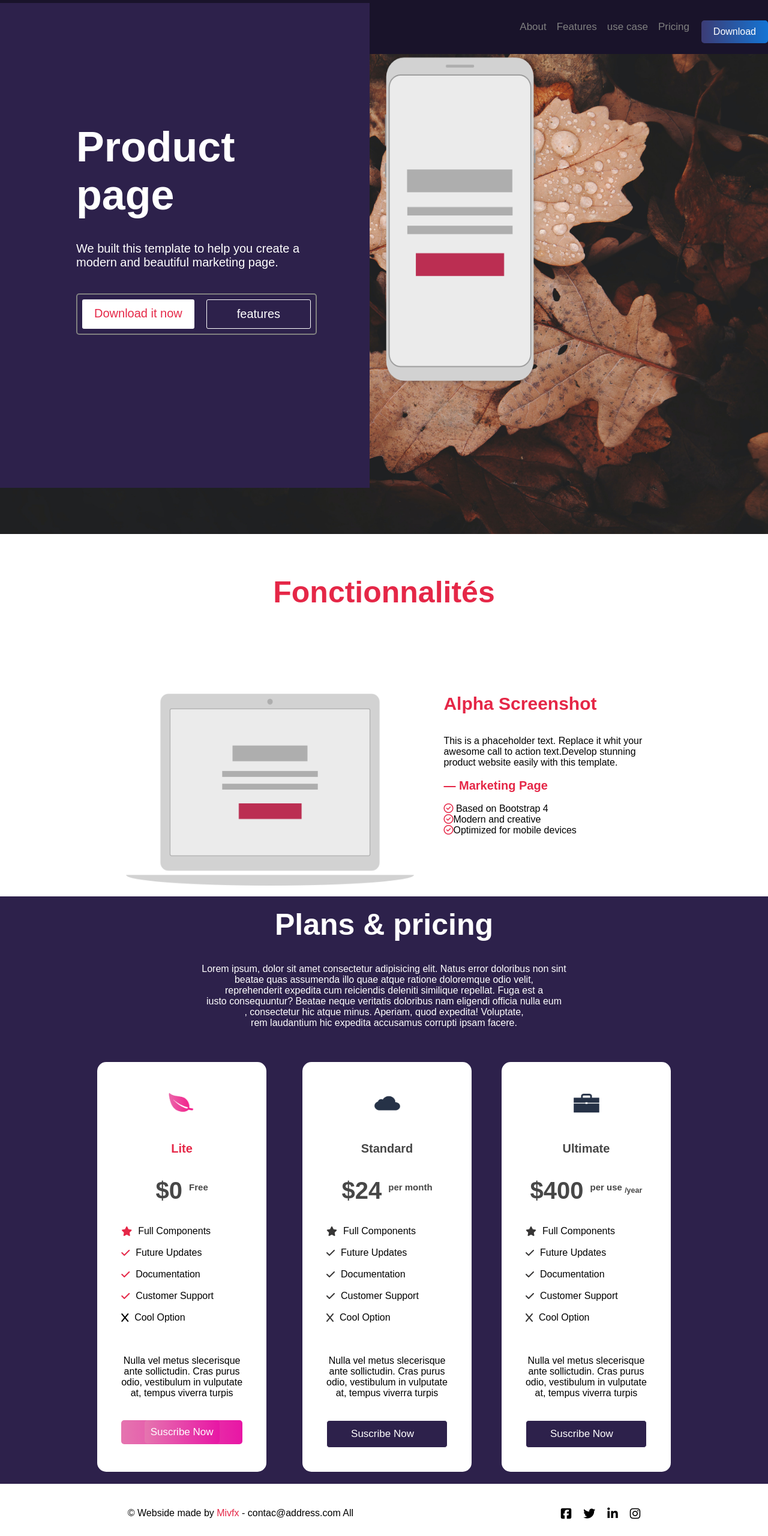
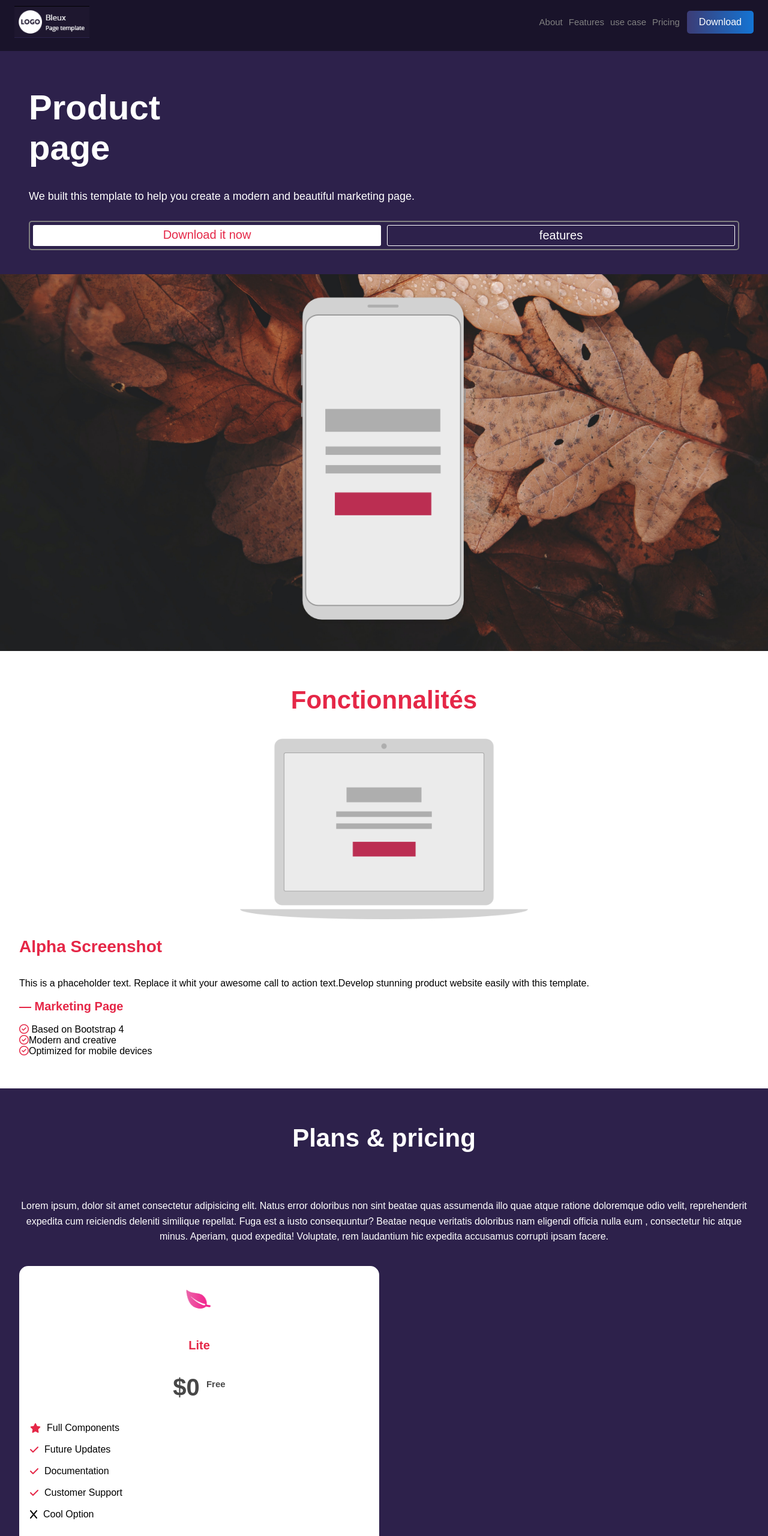
Before and after one commit to gersonmv715/proyectoBleux, a plain HTML site: page index.html in a window 1280 px wide. Shown: the top 2560 px of the page at 60% size. Drawn offline with Linux system fonts and the light colour scheme.

Commit message:
se acutualizo el css y el html para que pueda quedar responsive

```diff
--- a/index.html
+++ b/index.html
@@ -8,11 +8,13 @@
      <link rel="stylesheet" href="https://cdnjs.cloudflare.com/ajax/libs/font-awesome/6.7.2/css/all.min.css" crossorigin="anonymous" referrerpolicy="no-referrer" />
 </head>
 <body>
-       <nav>
+    <header>
+
            <div class="menu">
                <div class="logo">
                 <img src="./imagenes/assest/logo.png" alt="" class="">
                </div>
+               <nav>
                <ul>
                    <li><a href="#">About</a></li>
                    <li><a href="#">Features</a></li>
@@ -20,14 +22,17 @@
                    <li><a href="#">Pricing</a></li>
 
                </ul>
+               </nav>
                <div class="btn">
               <a  href="#">Download</a>
                </div>
 
            </div>
-       </nav>
+
+       </header>
+       <main>
        <div class="cuerpo">
-        <img src="./imagenes/assest/hojasFondo.jpg" alt="" class="img1" width="100%" height="100%">
+
          <div class="apartado">
                      <div class="contenido">
                          <h1>Product <br> page</h1>
@@ -40,7 +45,7 @@
            </div>
          </div>
          <div class="imagen2">
-         <img src="./imagenes/assest/phone.png" alt="" class="" width="40%" height="550px">
+         <img src="./imagenes/assest/phone.png" alt="" class="" width="30%" height="450px">
          </div>
        </div>
        <br>
@@ -182,7 +187,7 @@
              </div>
 
         </div>
-
+</main>
         <footer>
             <div class="parrafo2">
                    <p>© Webside made by <span style="color: #e52747;">Mivfx</span> - contac@address.com All</p>
--- a/style.css
+++ b/style.css
@@ -56,15 +56,14 @@
 }
 
 .cuerpo{
-    position: relative;
+    background-image: url('./imagenes/assest/hojasFondo.jpg');
+    background-size: cover;
+
     width: 100%;
     height: 100vh;
 }
 
 .apartado{
-
-    position: relative;
-    bottom: 734px;
     width: 45%;
     height: 94%;
     color: white;
@@ -74,7 +73,7 @@
 
 .contenido{
     width: 75%;
-    margin: 180px auto 0;
+    margin: 100px auto 0;
     transform: translateX(35px);
 
 }
@@ -125,13 +124,12 @@
 
 
 .imagen2{
+    position: relative;
+    bottom: 650px;
+    justify-content: center;
+    left: 50%;
 
-    justify-content: center;
-    position: relative;
-    bottom: 1370px;
-    left: 50%;
-    width: 50%;
-    height: 120px;
+
 
 
 }
@@ -306,25 +304,69 @@ footer{
 @media (max-width: 1280px) {
 
     .apartado{
+    width: 45%;
+    height: 95%;
+    padding: 20px;
+}
 
-    position: relative;
-    bottom: 889px;
-    width: 45%;
-    height: 96%;
-    color: white;
-    background-color:rgb(45, 33, 75) ;
-    padding: 20px;
+.contenido{
+    width: 75%;
+    margin: 190px auto 0;
+    transform: translateX(35px);
+
 }
 
 .imagen2{
     justify-content: center;
     position: relative;
-    bottom: 1610px;
+    bottom: 750px;
+    left: 50%;
+
+
+
+
+}
+}
+
+@media (min-width: 921px) {
+    .apartado{
+
+    bottom: 649px;
+    width: 45%;
+    height: 94%;
+    padding: 20px;
+
+}
+
+  .contenido{
+    width: 75%;
+    margin: 90px auto 0;
+    transform: translateX(35px);
+
+}
+
+.imagen2{
+    justify-content: center;
+    position: relative;
+    bottom: 550px;
     left: 50%;
     width: 50%;
-    height: 110px;
+
+}
+
+.botones {
+       gap: 10px;
+    margin: 30px 0 0;
+     padding: 5px;
+}
+
+.btn2{
+    padding: 10px 15px;
+}
 
 
+.btn3{
+    padding: 10px 15px;
 }
 
 }
@@ -332,97 +374,113 @@ footer{
 @media (max-width: 920px){
     .apartado{
 
-    position: relative;
-    bottom: 649px;
+    bottom: 550px;
     width: 45%;
     height: 94%;
-    color: white;
-    background-color:rgb(45, 33, 75) ;
-    padding: 20px;
+
 }
 
 .contenido{
     width: 75%;
-    margin: 150px auto 0;
+    margin: 100px auto 0;
     transform: translateX(35px);
 
 }
 
 
 .botones {
-    display: flex;
-    flex-wrap: wrap;
-    gap: 20px;
-     border: 2px solid gray;
-     border-radius: 5px;
-    width: fit-content;
-    margin: 20px auto 0;
-     padding: 8px;
+
+    gap: 10px;
+    margin: 10px auto 0;
+     padding: 5px;
 
 }
 
 .imagen2{
-    justify-content: center;
-    position: relative;
-    bottom: 1250px;
+
+    bottom: 550px;
     left: 50%;
     width: 50%;
-    height: 100px;
+}
+
+
+.btn2{
+    padding: 10px 15px;
+}
+
+
+.btn3{
+    padding: 10px 15px;
+}
+
 
 
 }
 
-.menu{
-    display: flex;
-   justify-content: flex-start;
-   align-items: center;
-   gap: 20px;
-   color: #fff;
-   background-color: rgb(25, 19, 42);
+
+@media (min-width: 769px){
+    .apartado{
+
+    bottom: 550px;
+    width: 45%;
+    height: 94%;
+
 }
 
-.menu .logo{
-    margin-right: auto;
+.contenido{
+    width: 75%;
+    margin: 80px auto 100px;
+    transform: translateX(35px);
+
 }
 
-.menu ul{
-    display: flex;
-    align-items: center;
-    gap: 27px;
-    list-style: none;
+
+.botones {
+
+    gap: 10px;
+    margin: 10px auto 0;
+     padding: 5px;
+
 }
 
-.menu li{
-    font-size: 17px;
+.imagen2{
+
+    bottom: 550px;
+    left: 50%;
+    width: 50%;
 }
 
-.btn5 a {
-    text-align: center;
-    color: white;
-    background-color: rgb(45, 33, 75) ;
-    margin: 0 auto;
-    display: block;
-    padding: 12px 20px;
-    border-radius: 5px ;
-    font-size: 17px;
-    border: 1px solid white;
-    text-decoration: none;
+
+.btn2{
+    padding: 5px 2px;
 }
 
-.btn{
 
-    background: linear-gradient(to right, rgb(60, 60, 117), rgb(20, 116, 212));
-    padding: 10px 20px;
-    border-radius: 5px;
-    color: white;
-    border: none;
-    margin-top: 15px;
-    margin-right: 20px;
-    margin-bottom: 20px;
+.btn3{
+    padding: 5px 1px;
+}
+
+.cajas{
+    gap: 3px;
+}
+
+.caja1{
+    margin: 15px;
+    padding: 30px;
+    border-radius: 15px;
+
+
+}
+
+.caja2{
+    margin: 15px;
+    padding: 30px;
+    border-radius: 15px;
+
+
 }
 
 }
-
 @media (max-width: 768px){
 
     body{
@@ -431,108 +489,54 @@ footer{
         margin:auto;
     }
      .apartado{
-
-    position: relative;
-    bottom: 649px;
+    bottom: 540px;
     width: 45%;
     height: 94%;
-    color: white;
-    background-color:rgb(45, 33, 75) ;
-    padding: 20px;
+
 }
 
 .contenido{
     width: 75%;
-    margin: 150px auto 0;
+    margin: 90px auto 0;
     transform: translateX(35px);
 
 }
 
 
 .botones {
-    display: flex;
-    flex-wrap: wrap;
-    gap: 20px;
-     border: 2px solid gray;
-     border-radius: 5px;
-    width: fit-content;
+    gap: 10px;
     margin: 20px auto 0;
-     padding: 8px;
+     padding: 5px;
 
 }
 
 .imagen2{
-    justify-content: center;
-    position: relative;
-    bottom: 1250px;
+    bottom: 550px;
     left: 50%;
     width: 50%;
-    height: 50%;
+}
 
 
-}
-
-.menu{
-    width: 100%;
-    display: flex;
-   justify-content: flex-start;
-   align-items: center;
-   gap: 20px;
-   color: #fff;
-   background-color: rgb(25, 19, 42);
-}
-
-.menu .logo{
-    margin-right: auto;
-}
-
-.menu ul{
-    display: flex;
-    align-items: center;
-    gap: 27px;
-    list-style: none;
-}
-
-.menu li{
-    font-size: 17px;
-}
 
 .btn5 a {
-    text-align: center;
-    color: white;
-    background-color: rgb(45, 33, 75) ;
-    margin: 0 auto;
-    display: block;
     padding: 12px 20px;
-    border-radius: 5px ;
-    font-size: 17px;
-    border: 1px solid white;
-    text-decoration: none;
 }
 
 .btn{
 
-    background: linear-gradient(to right, rgb(60, 60, 117), rgb(20, 116, 212));
     padding: 10px 20px;
-    border-radius: 5px;
-    color: white;
-    border: none;
     margin-top: 15px;
     margin-right: 20px;
     margin-bottom: 20px;
 }
 
 .cajas{
-    display: flex;
     gap: 5px;
-    justify-content: center;
     padding:20px;
     margin:10px;
 }
 
 .contenido2{
-    display: flex;
-    justify-content: space-evenly;
      width: 95%;
     margin: 150px auto 0;
     padding: 20px;
@@ -556,12 +560,28 @@ footer{
     margin: 10px;
     padding: 30px;
     border-radius: 15px;
-    background-color: #fff;
-    color: black;
-    display: flex;
-    flex-direction: column;
 
 }
+
+.botones {
+
+    gap: 10px;
+    margin: 10px auto 0;
+     padding: 5px;
+
+}
+
+
+
+.btn2{
+    padding: 5px 2px;
+}
+
+
+.btn3{
+    padding: 5px 1px;
+}
+
 
 .cuerpo2 {
     width: 94%;
@@ -809,3 +829,179 @@ footer{
 }
 
 }
+
+
+@media (min-width: 481px){
+
+    *{
+        box-sizing: border-box;
+    }
+
+    body{
+        overflow-x: hidden;
+    }
+
+    .menu{
+        flex-wrap: wrap;
+        gap: 12px;
+        padding: 0 24px 12px;
+    }
+
+    .logo{
+        margin: 10px auto 10px 0;
+    }
+
+    .logo img{
+        display: block;
+        max-width: 125px;
+        height: auto;
+    }
+
+    .menu ul{
+        order: 3;
+        width: 100%;
+        justify-content: space-around;
+        gap: 10px;
+    }
+
+    .menu li{
+        font-size: 15px;
+    }
+
+    .btn{
+        margin: 10px 0;
+    }
+
+    .cuerpo{
+        display: flex;
+        flex-direction: column;
+        height: auto;
+        min-height: 0;
+        background-position: center;
+    }
+
+    .apartado{
+        position: relative;
+        inset: auto;
+        width: 100%;
+        height: auto;
+        padding: 60px 48px 40px;
+    }
+
+    .contenido{
+        width: 100%;
+        margin: 0;
+        transform: none;
+    }
+
+    .apartado h1{
+        font-size: 58px;
+    }
+
+    .apartado p{
+        font-size: 18px;
+    }
+
+    .apartado p br,
+    .contenido4 p br,
+    .contenido3 p br,
+    .caja1 p br,
+    .caja2 p br{
+        display: none;
+    }
+
+    .botones{
+        width: 100%;
+        justify-content: center;
+        margin: 30px 0 0;
+    }
+
+    .btn2,
+    .btn3{
+        flex: 1 1 180px;
+        text-align: center;
+    }
+
+    .imagen2{
+        position: relative;
+        inset: auto;
+        width: 100%;
+        height: auto;
+        padding: 35px 0 45px;
+        text-align: center;
+    }
+
+    .imagen2 img{
+        display: block;
+        width: min(50%, 280px) !important;
+        height: auto !important;
+        margin: 0 auto;
+    }
+
+    .cuerpo2{
+        width: 100%;
+        padding: 0 32px 35px;
+    }
+
+    .cuerpo2 h1,
+    .contenido4 h2{
+        margin: 40px 0;
+        font-size: 42px;
+    }
+
+    .contenido2{
+        flex-direction: column;
+        width: 100%;
+        margin: 0;
+        padding: 0;
+        gap: 30px;
+    }
+
+    .contenido2 > img{
+        width: min(100%, 480px) !important;
+        height: auto !important;
+        margin: 0 auto;
+    }
+
+    .contenido3 h3{
+        font-size: 28px;
+    }
+
+    .contenido4{
+        width: 100%;
+        margin: 0;
+        padding: 1px 32px 35px;
+    }
+
+    .contenido4 p{
+        line-height: 1.6;
+    }
+
+    .cajas{
+        display: grid;
+        grid-template-columns: repeat(2, minmax(0, 1fr));
+        gap: 16px;
+        padding: 0;
+        margin: 0;
+    }
+
+    .caja1,
+    .caja2{
+        min-width: 0;
+        margin: 0;
+        padding: 28px 18px;
+    }
+
+    .icono{
+        white-space: normal;
+    }
+
+    footer{
+        flex-direction: column;
+        align-items: center;
+        gap: 18px;
+        margin: 0;
+        padding: 25px 15px;
+    }
+
+}
```
